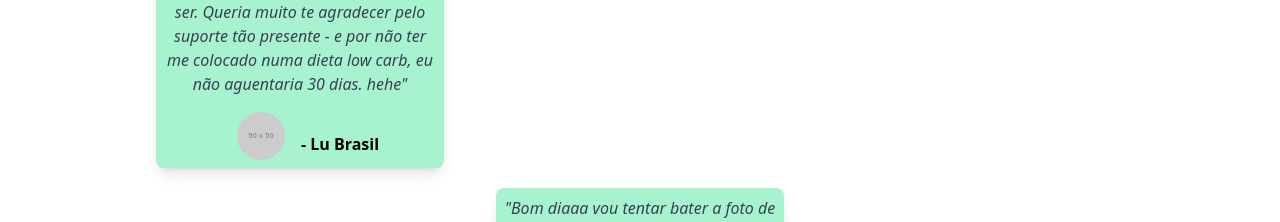
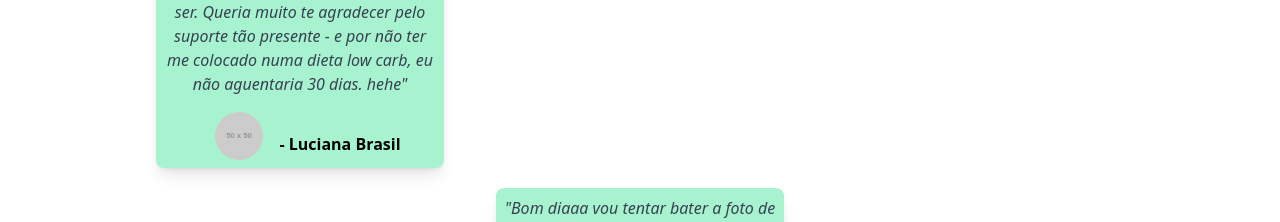
Before and after one commit to tuca222/ProgramaDespertar40Mais, a React (Create React App) app: page / in a window 1280 px wide. Shown: the part 7783-8005 px from the top of the page. Built offline with nearby package versions, Linux system fonts and the light colour scheme.

Commit message:
Mudança nome depoimento e redirecionamento btn garanta sua vaga

```diff
--- a/src/components/DepoimentosSection.jsx
+++ b/src/components/DepoimentosSection.jsx
@@ -19,7 +19,7 @@ const DepoimentosSection = ({ id }) => {
             </p>
             <div className="flex flex-row justify-center items-center mt-4">
               <img src="https://via.placeholder.com/50" alt="User Icon" className="w-12 h-12 rounded-full ml-4 mr-4" />
-              <p className="mt-4 font-semibold">- Lu Brasil</p>
+              <p className="mt-4 font-semibold">- Luciana Brasil</p>
             </div>
           </div>
 
--- a/src/components/LandingPage.jsx
+++ b/src/components/LandingPage.jsx
@@ -19,7 +19,7 @@ const LandingPage = () => {
             Nutricionista Gerusa Lorenzetti
           </h1>
           <a
-            href="#preco"
+            href="#como-ira-funcionar"
             className="bg-violet-700 hover:bg-lightPurple text-white px-4 py-2 rounded-full transition duration-300 breathing text-center"
           >
             Garanta sua vaga!
```
